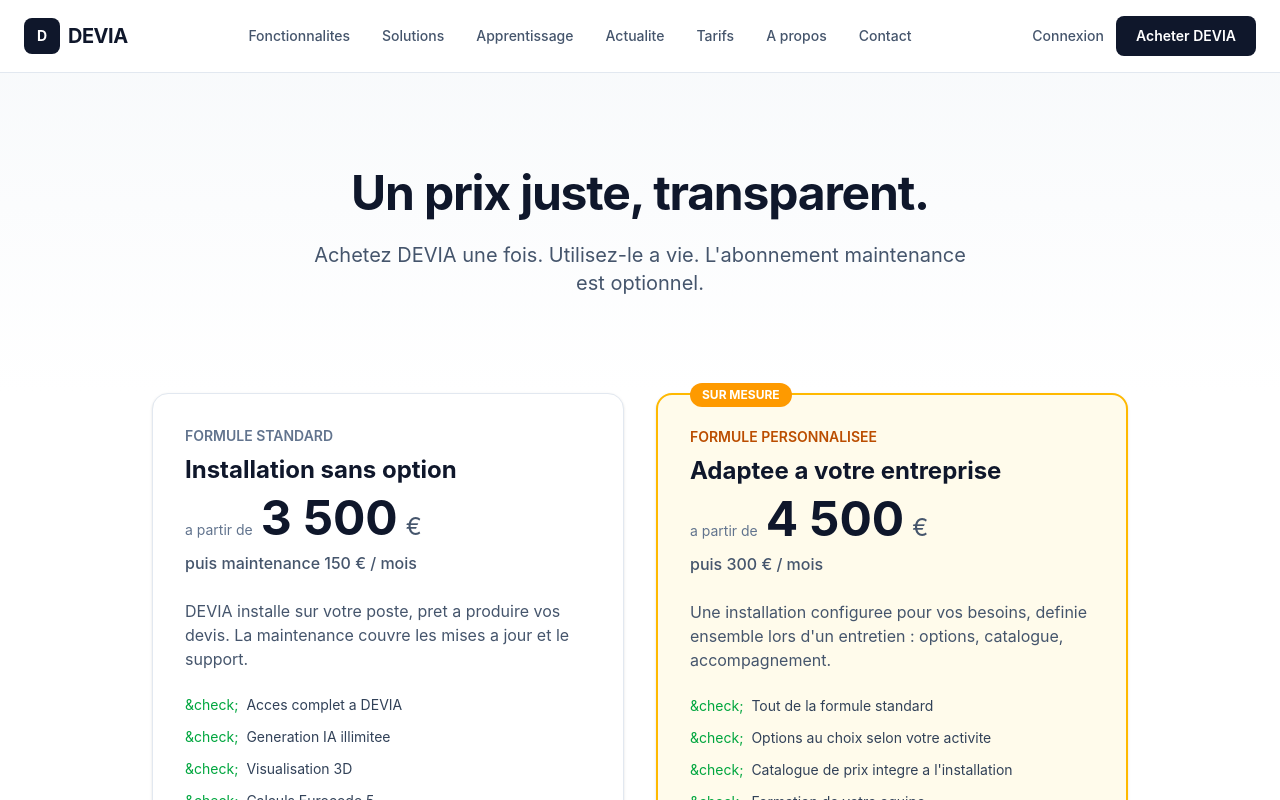
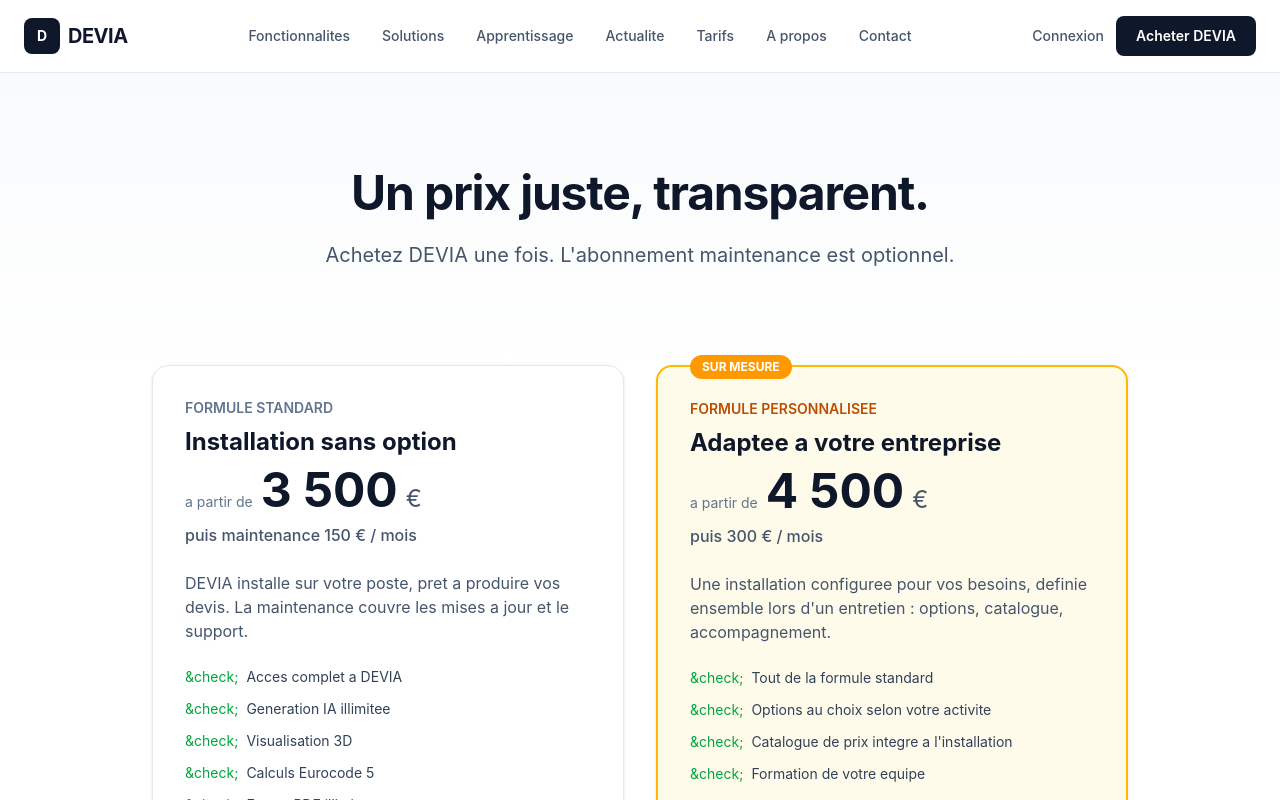
Before and after one commit to pdftw2htgt-glitch/devia-site, a Next.js app: page /tarifs in a window 1280 px wide. Shown: the top 800 px of the page. Built offline with nearby package versions, Linux system fonts and the light colour scheme.

Commit message:
Tarifs : retrait de Utilisez-le a vie dans le hero

```diff
--- a/src/app/tarifs/page.tsx
+++ b/src/app/tarifs/page.tsx
@@ -9,7 +9,7 @@
             Un prix juste, transparent.
           </h1>
           <p className="text-xl text-slate-600 max-w-2xl mx-auto">
-            Achetez DEVIA une fois. Utilisez-le a vie.
+            Achetez DEVIA une fois.
             L&apos;abonnement maintenance est optionnel.
           </p>
         </div>
```
